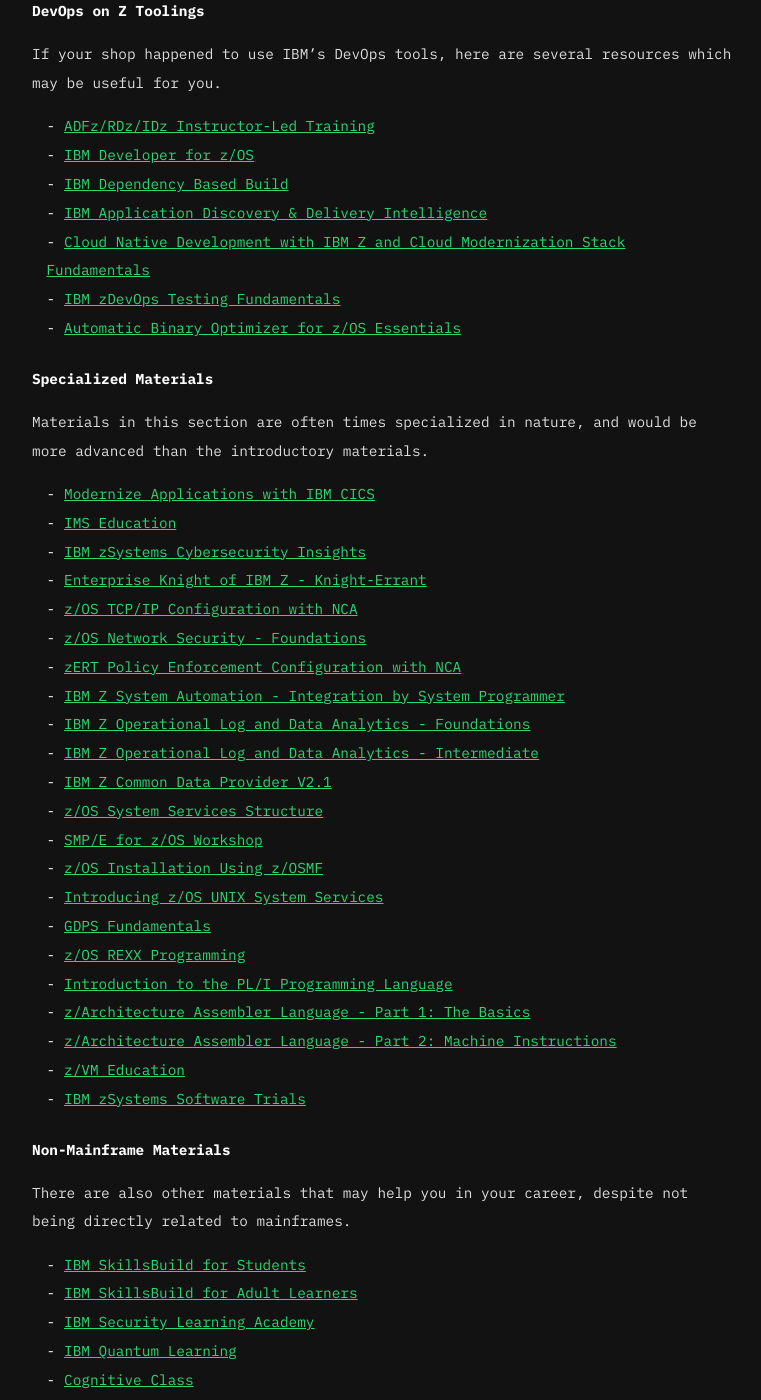
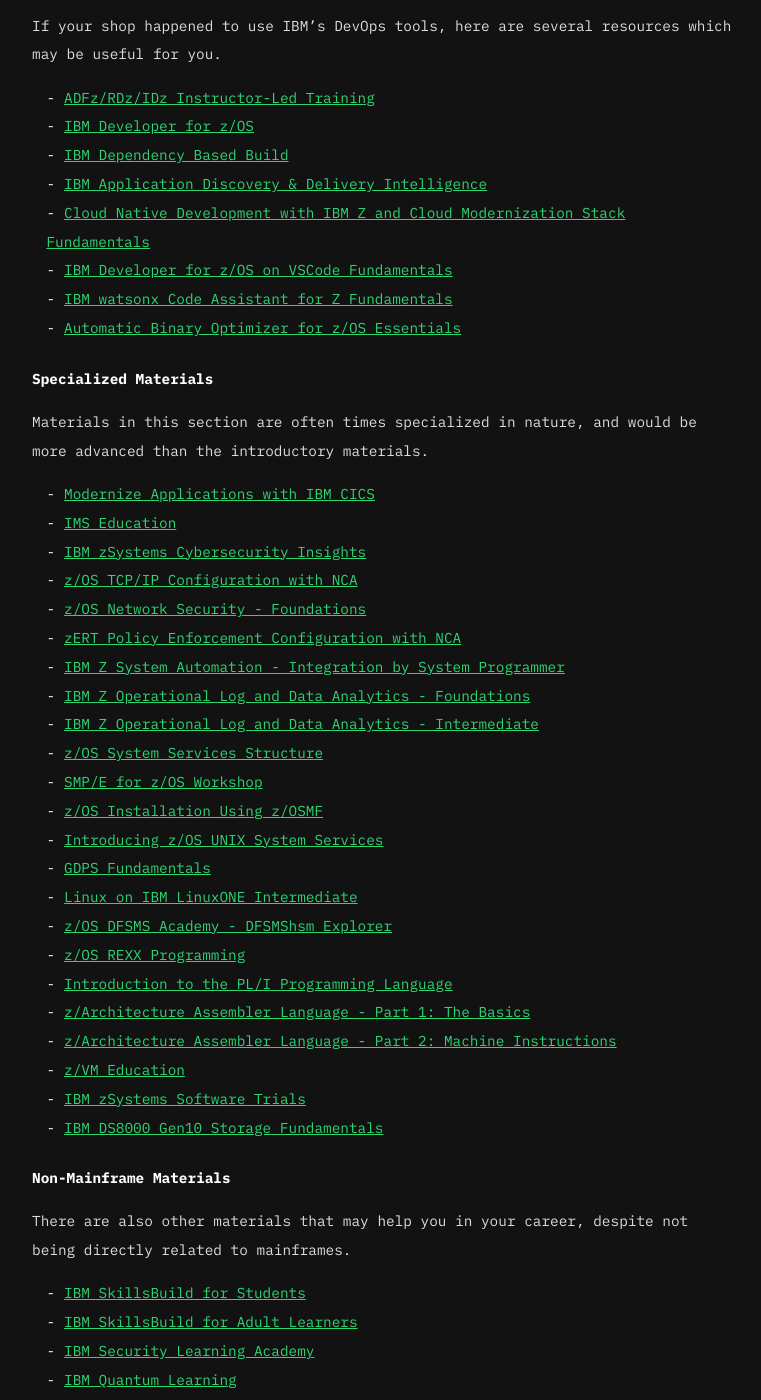
Before and after one commit to tanto259/securitypuppy, a Jekyll site: the page built from pages/training.md, in a window 1280 px wide and 1400 px high, scrolled down 1479 px. Shown: the whole window, without its empty margins (258-1019 px from the left). Built offline with Jekyll 4.4.1, drawn with Linux system fonts in a browser that asks for light colours; some of the changed text lies outside the part shown.

Commit message:
Update training links

```diff
--- a/pages/training.md
+++ b/pages/training.md
@@ -14,23 +14,22 @@
 
 If you are interested in contributing to this site, check out [/contribution]({{ '/contribution' | absolute_url }}) for a full policy.
 
-*Last updated: 17 February 2024*
+*Last updated: 18 April 2026*
 
 ### Introductory Materials
 
 For someone new to the field, I would advise you to try out the IBM Z Xplore learning system. It came with complementary access to a z/OS instance for training, and would serve as the perfect introduction for someone new to mainframe.
 
-- [IBM Z Xplore](https://www.ibm.com/community/z/talent/get-started/){:target="_blank"}{:rel="noopener noreferrer"}
+- [IBM Z Xplore](https://ibmzxplore.influitive.com/){:target="_blank"}{:rel="noopener noreferrer"}
   * Students? IBM holds [IBM zStudent Contest](https://www.hackerearth.com/challenges/hackathon/ibm-z-student-contest-2022/){:target="_blank"}{:rel="noopener noreferrer"} on an annual basis, watch this space for the next one.
   * Educators? Check out the [Educator Hub](https://ibm.biz/educatorhub){:target="_blank"}{:rel="noopener noreferrer"} to find out more on utilizing IBM Z Xplore in your curriculum.
 - [z/OS Basic Skills on IBM Docs](https://www.ibm.com/docs/en/zos-basic-skills){:target="_blank"}{:rel="noopener noreferrer"}
-- [z/OS Introduction and Modernization Instructor-Led Training](https://ibm.biz/zOSclass){:target="_blank"}{:rel="noopener noreferrer"}
 - [COBOL Programming Course](https://github.com/openmainframeproject/cobol-programming-course){:target="_blank"}{:rel="noopener noreferrer"}
+- [IBM z/OS Security Essentials](https://www.credly.com/org/ibm/badge/ibm-z-os-security-essentials){:target="_blank"}{:rel="noopener noreferrer"}
 - [IBM Z Resiliency](https://www.credly.com/org/ibm/badge/ibm-z-resiliency){:target="_blank"}{:rel="noopener noreferrer"}
 - [IBM z/OS Mainframe Practitioner](https://www.credly.com/org/ibm/badge/ibm-z-os-mainframe-practitioner){:target="_blank"}{:rel="noopener noreferrer"}
 - [Architecting Applications with IBM Z](https://www.credly.com/org/ibm/badge/architecting-applications-with-ibm-z){:target="_blank"}{:rel="noopener noreferrer"}
 - [Application Modernization on IBM Z](https://www.credly.com/org/ibm/badge/application-modernization-with-ibm-z){:target="_blank"}{:rel="noopener noreferrer"}
-- [Zowe Fundamentals - Interskill](https://www.interskill.com/course-catalog/Zowe-Fundamentals.html){:target="_blank"}{:rel="noopener noreferrer"}
 - [Networking for z/OS - Foundations](https://www.credly.com/org/ibm/badge/networking-on-z-os-foundations){:target="_blank"}{:rel="noopener noreferrer"}
 - [TCP/IP on z/OS Essentials - Level 1](https://www.credly.com/org/ibm/badge/tcp-ip-on-z-os-essentials-level-1){:target="_blank"}{:rel="noopener noreferrer"}
 - [Linux on LinuxONE](https://www.credly.com/org/ibm/badge/linux-on-linuxone){:target="_blank"}{:rel="noopener noreferrer"}
@@ -49,11 +48,12 @@
 If your shop happened to use IBM's DevOps tools, here are several resources which may be useful for you.
 
 - [ADFz/RDz/IDz Instructor-Led Training](https://ibm.github.io/mainframe-downloads/Training/adfz-instructor-led-learning.html){:target="_blank"}{:rel="noopener noreferrer"}
-- [IBM Developer for z/OS](https://ibm.github.io/mainframe-downloads/DevOps_Acceleration_Program/idz-self-paced-learning.html){:target="_blank"}{:rel="noopener noreferrer"}
+- [IBM Developer for z/OS](https://ibm.github.io/mainframe-downloads/Training/idz-self-paced-learning.html){:target="_blank"}{:rel="noopener noreferrer"}
 - [IBM Dependency Based Build](https://ibm.github.io/mainframe-downloads/Training/dbb-self-paced-learning.html){:target="_blank"}{:rel="noopener noreferrer"}
 - [IBM Application Discovery & Delivery Intelligence](https://ibm.github.io/mainframe-downloads/Training/addi-self-paced-learning.html){:target="_blank"}{:rel="noopener noreferrer"}
 - [Cloud Native Development with IBM Z and Cloud Modernization Stack Fundamentals](https://ibm.github.io/mainframe-downloads/Training/wazideveloper-self-paced-learning.html){:target="_blank"}{:rel="noopener noreferrer"}
-- [IBM zDevOps Testing Fundamentals](https://ibm.github.io/mainframe-downloads/Training/zdevops-testing-learning.html){:target="_blank"}{:rel="noopener noreferrer"}
+- [IBM Developer for z/OS on VSCode Fundamentals](https://ibm.github.io/mainframe-downloads/Training/idz-on-vscode-learning.html){:target="_blank"}{:rel="noopener noreferrer"}
+- [IBM watsonx Code Assistant for Z Fundamentals](https://ibm.github.io/mainframe-downloads/Training/wca4z-learning.html){:target="_blank"}{:rel="noopener noreferrer"}
 - [Automatic Binary Optimizer for z/OS Essentials](https://www.credly.com/org/ibm/badge/automatic-binary-optimizer-for-z-os-essentials-v2){:target="_blank"}{:rel="noopener noreferrer"}
 
 ### Specialized Materials
@@ -63,25 +63,26 @@
 - [Modernize Applications with IBM CICS](https://www.credly.com/org/ibm/badge/modernize-applications-with-ibm-cics){:target="_blank"}{:rel="noopener noreferrer"}
 - [IMS Education](https://imsdev.github.io/ims-education.html){:target="_blank"}{:rel="noopener noreferrer"}
 - [IBM zSystems Cybersecurity Insights](https://www.credly.com/org/ibm/badge/ibm-zsystems-cybersecurity-insights){:target="_blank"}{:rel="noopener noreferrer"}
-- [Enterprise Knight of IBM Z - Knight-Errant](https://www.credly.com/org/ibm/badge/ibm-z-secure-engineering-knight-errant){:target="_blank"}{:rel="noopener noreferrer"}
 - [z/OS TCP/IP Configuration with NCA](https://www.credly.com/org/ibm/badge/z-os-tcp-ip-configuration-with-nca){:target="_blank"}{:rel="noopener noreferrer"}
 - [z/OS Network Security - Foundations](https://www.credly.com/org/ibm/badge/z-os-network-security-foundations){:target="_blank"}{:rel="noopener noreferrer"}
 - [zERT Policy Enforcement Configuration with NCA](https://www.credly.com/org/ibm/badge/zert-policy-enforcement-configuration-with-nca){:target="_blank"}{:rel="noopener noreferrer"}
 - [IBM Z System Automation - Integration by System Programmer](https://www.credly.com/org/ibm/badge/ibm-z-system-automation-integration-by-system-progr){:target="_blank"}{:rel="noopener noreferrer"}
 - [IBM Z Operational Log and Data Analytics - Foundations](https://www.credly.com/org/ibm/badge/ibm-z-operational-log-and-data-analytics-foundation){:target="_blank"}{:rel="noopener noreferrer"}
 - [IBM Z Operational Log and Data Analytics - Intermediate](https://www.credly.com/org/ibm/badge/ibm-z-operational-log-and-data-analytics){:target="_blank"}{:rel="noopener noreferrer"}
-- [IBM Z Common Data Provider V2.1](https://www.credly.com/org/ibm/badge/ibm-z-common-data-provider-v2-1-foundations){:target="_blank"}{:rel="noopener noreferrer"}
 - [z/OS System Services Structure](https://www.credly.com/org/ibm/badge/z-os-system-services-structure){:target="_blank"}{:rel="noopener noreferrer"}
 - [SMP/E for z/OS Workshop](https://www.credly.com/org/ibm/badge/smp-e-for-z-os-workshop){:target="_blank"}{:rel="noopener noreferrer"}
 - [z/OS Installation Using z/OSMF](https://www.credly.com/org/ibm/badge/z-os-installation-using-z-osmf){:target="_blank"}{:rel="noopener noreferrer"}
 - [Introducing z/OS UNIX System Services](https://www.credly.com/org/ibm/badge/introducing-z-os-unix-system-services){:target="_blank"}{:rel="noopener noreferrer"}
 - [GDPS Fundamentals](https://www.credly.com/org/ibm/badge/gdps-fundamentals){:target="_blank"}{:rel="noopener noreferrer"}
+- [Linux on IBM LinuxONE Intermediate](https://www.credly.com/org/ibm/badge/linux-on-ibm-linuxone-intermediate){:target="_blank"}{:rel="noopener noreferrer"}
+- [z/OS DFSMS Academy - DFSMShsm Explorer](https://www.credly.com/org/ibm/badge/z-os-dfsms-academy-dfsmshsm-explorer){:target="_blank"}{:rel="noopener noreferrer"}
 - [z/OS REXX Programming](https://www.credly.com/org/ibm/badge/z-os-rexx-programming){:target="_blank"}{:rel="noopener noreferrer"}
 - [Introduction to the PL/I Programming Language](https://www.credly.com/org/ibm/badge/introduction-to-the-pl-i-programming-language){:target="_blank"}{:rel="noopener noreferrer"}
 - [z/Architecture Assembler Language - Part 1: The Basics](https://www.credly.com/org/ibm/badge/z-architecture-assembler-language-part-1-the-basics){:target="_blank"}{:rel="noopener noreferrer"}
 - [z/Architecture Assembler Language - Part 2: Machine Instructions](https://www.credly.com/org/ibm/badge/z-architecture-assembler-language-part-2-machine-in){:target="_blank"}{:rel="noopener noreferrer"}
 - [z/VM Education](https://www.vm.ibm.com/education/){:target="_blank"}{:rel="noopener noreferrer"}
 - [IBM zSystems Software Trials](https://www.ibm.com/z/trials){:target="_blank"}{:rel="noopener noreferrer"}
+- [IBM DS8000 Gen10 Storage Fundamentals](https://www.credly.com/org/ibm/badge/ibm-ds8000-gen10-storage-fundamentals){:target="_blank"}{:rel="noopener noreferrer"}
 
 ### Non-Mainframe Materials
 
```
Also changed, not shown: other parts of pages/training.md (+1 -1 lines).
